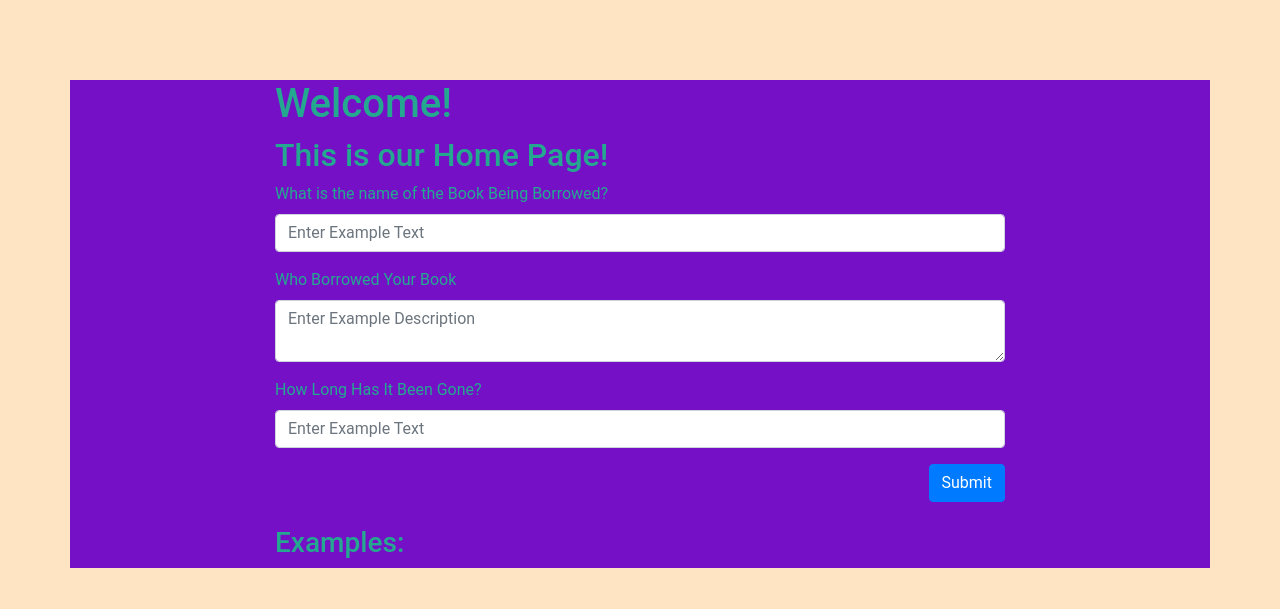
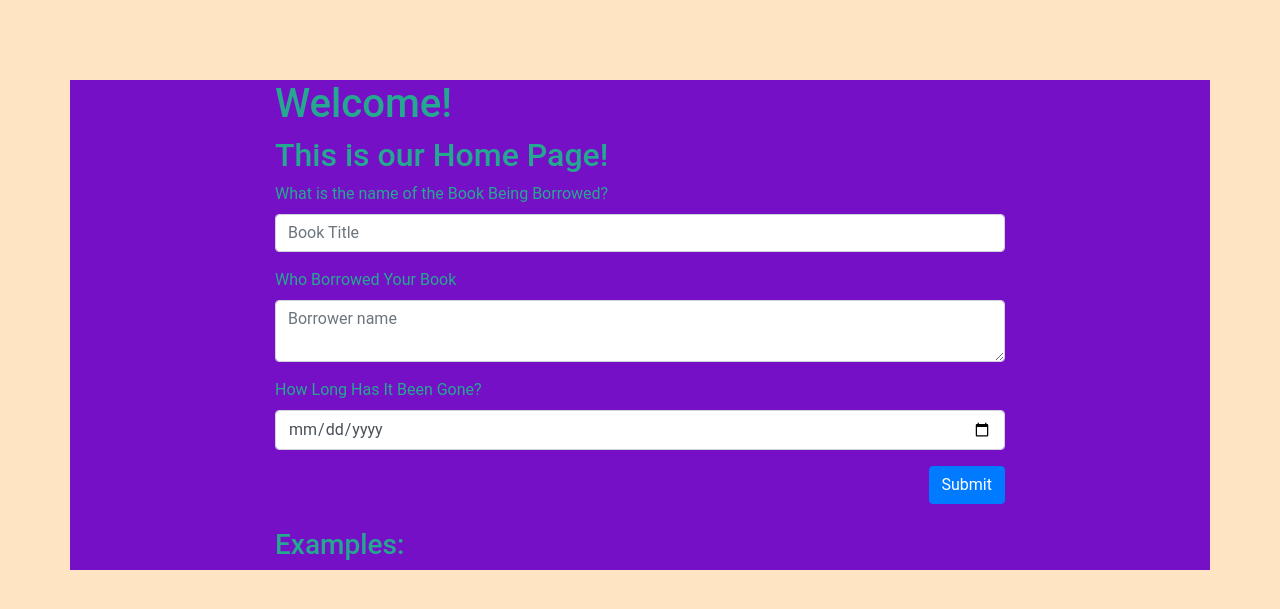
Before and after one commit to evandavies11/Project-2, a Node server app: page / in a window 1280 px wide. Shown: the part 56-665 px from the top of the page. Run offline with Node 20, Linux system fonts and the light colour scheme; data that the repository does not hold is empty; some libraries are stand-ins or nearby versions.

Commit message:
adjusted input field ID's and checkout date input type

```diff
--- a/config/config.json
+++ b/config/config.json
@@ -1,8 +1,8 @@
 {
   "development": {
     "username": "root",
-    "password": "1Foldingcrane",
-    "database": "books_db",
+    "password": null,
+    "database": "exampledb",
     "host": "localhost",
     "dialect": "mysql"
   },
--- a/public/js/index.js
+++ b/public/js/index.js
@@ -1,6 +1,6 @@
 // Get references to page elements
-var $exampleText = $("#example-text");
-var $exampleDescription = $("#example-description");
+var $bookTitle = $("#book-title");
+var $borrower = $("#borrower");
 var $submitBtn = $("#submit");
 var $exampleList = $("#example-list");
 
@@ -65,12 +65,12 @@ var handleFormSubmit = function(event) {
   event.preventDefault();
 
   var example = {
-    text: $exampleText.val().trim(),
-    description: $exampleDescription.val().trim()
+    text: $bookTitle.val().trim(),
+    description: $borrower.val().trim()
   };
 
   if (!(example.text && example.description)) {
-    alert("You must enter an example text and description!");
+    alert("Please enter the entire form");
     return;
   }
 
@@ -78,8 +78,8 @@ var handleFormSubmit = function(event) {
     refreshExamples();
   });
 
-  $exampleText.val("");
-  $exampleDescription.val("");
+  $bookTitle.val("");
+  $borrower.val("");
 };
 
 // handleDeleteBtnClick is called when an example's delete button is clicked
--- a/views/index.handlebars
+++ b/views/index.handlebars
@@ -35,21 +35,21 @@
         <form class="clearfix mb-4" action="POST">
 
           <div class="form-group">
-            <label for="example-text">What is the name of the Book Being Borrowed?</label>
-            <input type="text" id="example-text" class="form-control" aria-describedby="example-text"
-              placeholder="Enter Example Text">
+            <label for="book-title">What is the name of the Book Being Borrowed?</label>
+            <input type="text" id="book-title" class="form-control" aria-describedby="book-title"
+              placeholder="Book Title">
           </div>
 
           <div class="form-group">
-            <label for="example-description">Who Borrowed Your Book</label>
-            <textarea class="form-control" id="example-description" aria-describedby="example-description"
-              placeholder="Enter Example Description"></textarea>
+            <label for="borrower">Who Borrowed Your Book</label>
+            <textarea class="form-control" id="borrower" aria-describedby="borrower"
+              placeholder="Borrower name"></textarea>
           </div>
 
           <div class="form-group">
-            <label for="example-text">How Long Has It Been Gone?</label>
-            <input type="text" id="example-text" class="form-control" aria-describedby="example-text"
-              placeholder="Enter Example Text">
+            <label for="checkout-date">How Long Has It Been Gone?</label>
+            <input type="date" id="checkout-date" class="form-control" aria-describedby="checkout-date"
+              placeholder="Checkout Date">
           </div>
 
           <button id="submit" class="btn btn-primary float-right">Submit</button>
```
